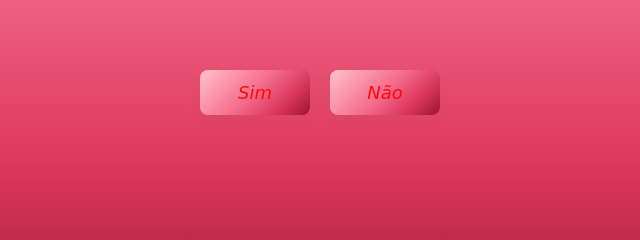
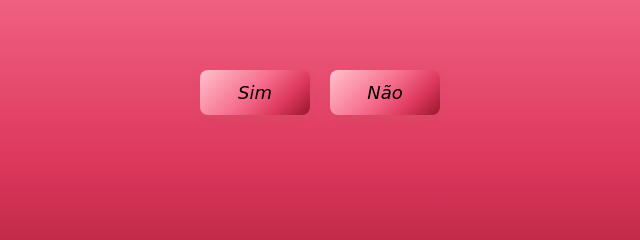
Before and after one commit to Alonso-S-N/OurDay, a plain HTML site: page index.html in a window 1280 px wide. Shown: the part 440-680 px from the top of the page, 320-960 px from the left. Drawn offline with Linux system fonts and the light colour scheme; a web font is replaced by a local one.

Commit message:
agora é a final de vdd

```diff
--- a/index.html
+++ b/index.html
@@ -129,7 +129,6 @@
             font-weight: 400;
             font-style: italic;
             font-size: large;
-            color: rgb(255, 9, 9);
         }
 
         #noBtn { position: relative; }
```
